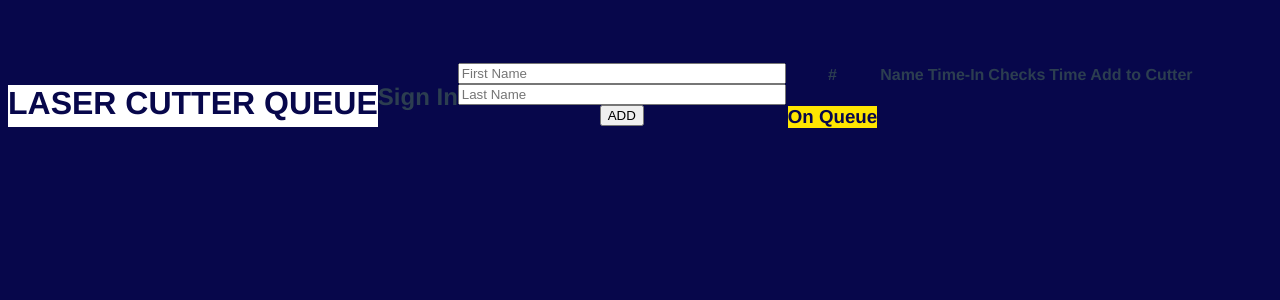
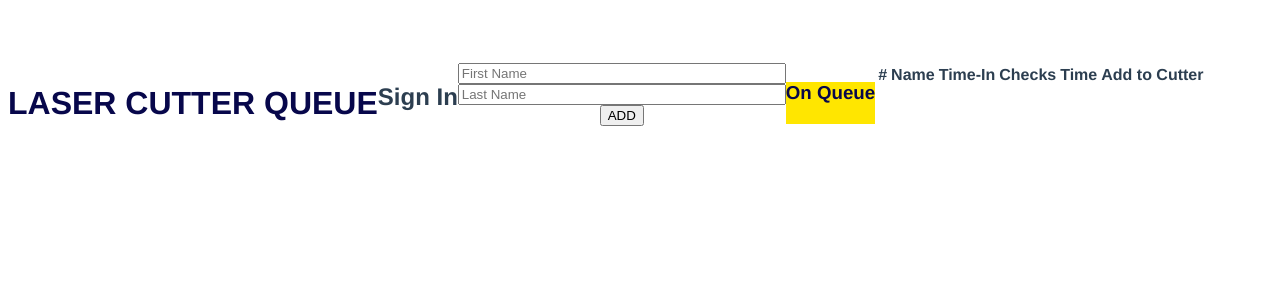
Before and after one commit to spjones97/BeAM-Queue, a Vue app: page / in a window 1280 px wide. Shown: the top 300 px of the page. Built offline with nearby package versions, Linux system fonts and the light colour scheme.

Commit message:
fix styling

```diff
--- a/babel.config.js
+++ b/babel.config.js
@@ -1,8 +1,5 @@
 module.exports = {
   presets: [
     '@vue/cli-plugin-babel/preset'
-  ],
-  publicPath: process.env.NODE_ENV === 'production' ?
-    '../BeAM-Queue' :
-    '/'
+  ]
 }
--- a/src/App.vue
+++ b/src/App.vue
@@ -1,7 +1,5 @@
 <template>
   <div id="app">
-    <link rel="icon" href="../public/beamfavicon.ico" />
-    <title>Laser Cutter Queue</title>
     <!-- import bootstrap -->
     <link
       rel="stylesheet"
@@ -55,45 +53,4 @@ export default {
   color: #2c3e50;
   margin-top: 60px;
 }
-.signcontainer {
-  display: flex;
-  justify-content: space-around;
-}
-
-.firstin {
-  width: 25vw;
-}
-
-.lastin {
-  width: 25vw;
-}
-
-body {
-  background-color: rgb(7, 7, 75);
-}
-
-.card {
-  display: flex;
-  align-self: center;
-  margin-top: 5%;
-}
-
-.main-header {
-  background-color: white;
-  color: rgb(7, 7, 75);
-}
-
-.cutter-header {
-  background-color: red;
-  color: white;
-}
-
-.queue-header {
-  color: rgb(7, 7, 75);
-  background-color: rgb(255, 230, 0);
-}
-
-.cutter-body {
-  outline: solid red;
-}
 </style>
--- a/src/components/LaserQueue.vue
+++ b/src/components/LaserQueue.vue
@@ -3,14 +3,16 @@
     <div class="container">
       <div class="card">
         <!-- Main Card header -->
-        <h1 class="card-header main-header" style="text-align: center;">LASER CUTTER QUEUE</h1>
+        <h1 class="card-header main-header">LASER CUTTER QUEUE</h1>
+
+        <!-- Cutter Header -->
+        <h3 v-cloak v-if="onCutter.length > 0" class="cutter-header">
+          On
+          Cutter
+        </h3>
 
         <!-- On-Cutter Table -->
         <table v-cloak v-if="onCutter.length > 0" class="table">
-          <h3 v-cloak v-if="onCutter.length > 0" class="cutter-header" style="text-align: center;">
-            On
-            Cutter
-          </h3>
           <thead class="thead-light">
             <th>#</th>
             <th>Name</th>
@@ -32,7 +34,7 @@
         </table>
 
         <!-- Sign-Up Form Header -->
-        <h2 class="sign-header" style="text-align: center;">Sign In</h2>
+        <h2 class="sign-header">Sign In</h2>
 
         <!-- Sign-Up Form -->
         <div class="signcontainer">
@@ -51,9 +53,11 @@
           </form>
         </div>
 
+        <!-- Queue header -->
+        <h3 class="queue-header">On Queue</h3>
+
         <!-- On-Queue Table -->
         <table class="table">
-          <h3 class="queue-header" style="text-align: center;">On Queue</h3>
           <thead class="thead-light">
             <th>#</th>
             <th>Name</th>
@@ -160,3 +164,43 @@ export default {
   }
 };
 </script>
+
+<style>
+.signcontainer {
+  display: flex;
+  justify-content: space-around;
+}
+
+.firstin {
+  width: 25vw;
+}
+
+.lastin {
+  width: 25vw;
+}
+
+.card {
+  display: flex;
+  align-self: center;
+  margin-top: 5%;
+}
+
+.main-header {
+  background-color: white;
+  color: rgb(7, 7, 75);
+}
+
+.cutter-header {
+  background-color: red;
+  color: white;
+}
+
+.queue-header {
+  color: rgb(7, 7, 75);
+  background-color: rgb(255, 230, 0);
+}
+
+.cutter-body {
+  outline: solid red;
+}
+</style>
```
